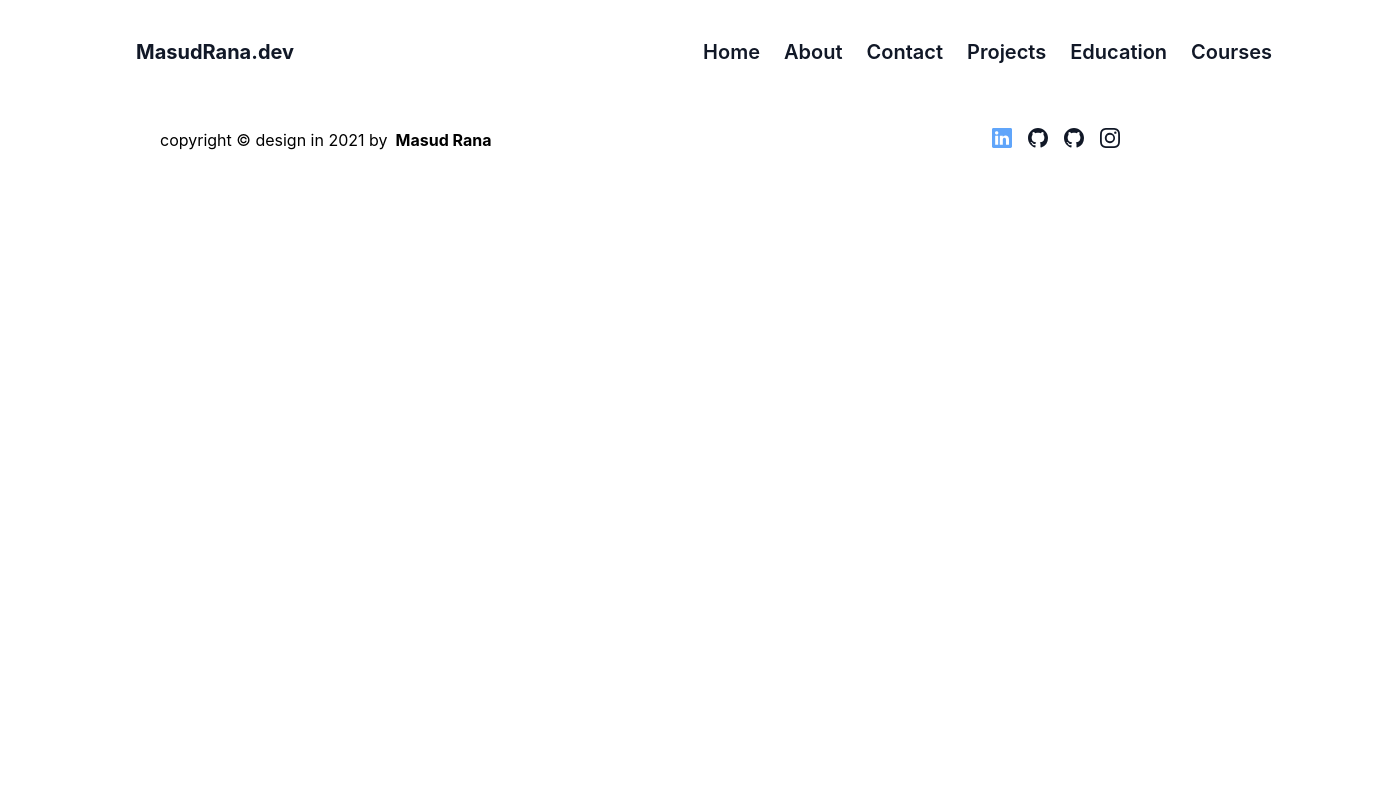
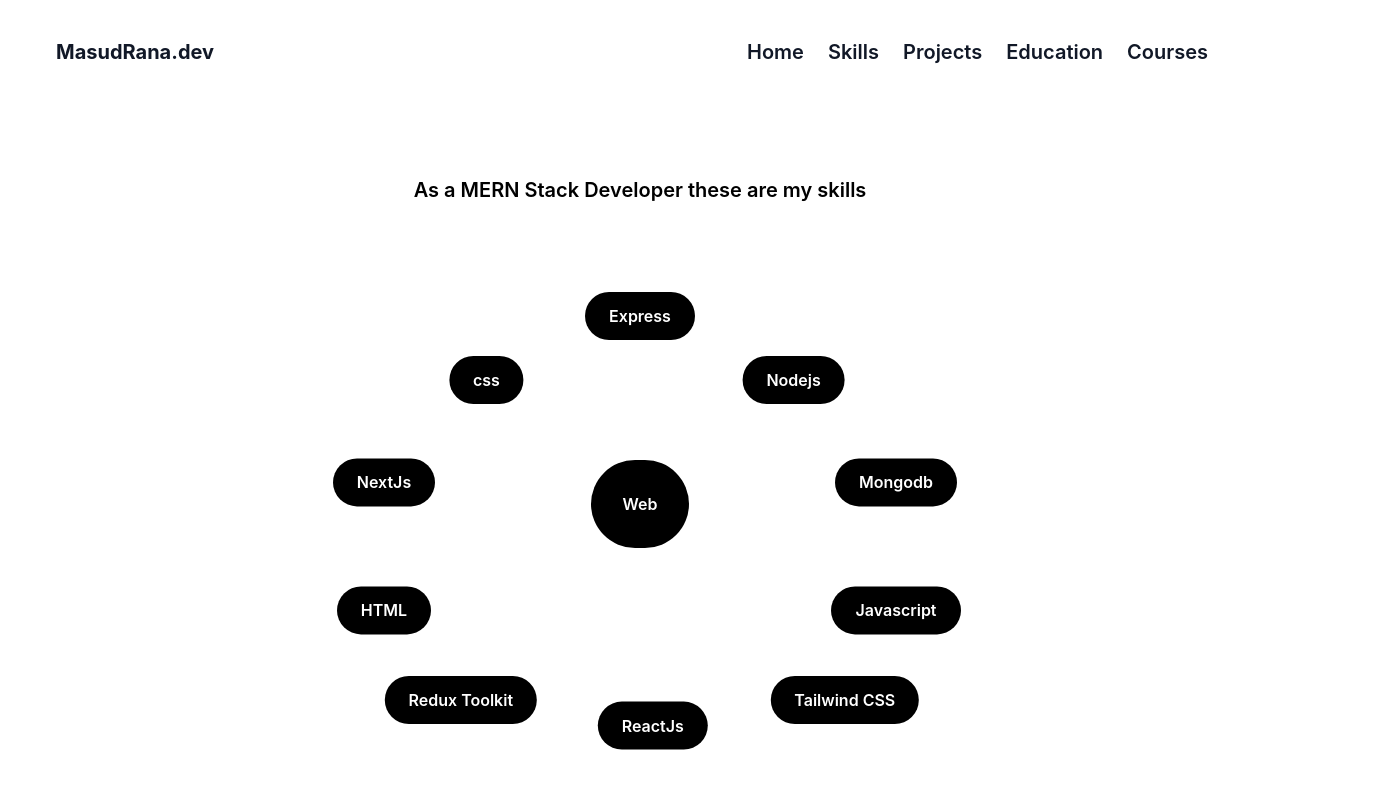
Before and after one commit to MasudRana15924/portfolio, a React (Create React App) app: page /skill in a window 1280 px wide. Shown: the top 788 px of the page, 1376 px wide, since content can reach past the window. Built offline with nearby package versions, Linux system fonts and the light colour scheme.

Commit message:
skills animation added

```diff
--- a/package.json
+++ b/package.json
@@ -6,6 +6,7 @@
     "@testing-library/jest-dom": "^5.17.0",
     "@testing-library/react": "^13.4.0",
     "@testing-library/user-event": "^13.5.0",
+    "framer-motion": "^10.16.1",
     "react": "^18.2.0",
     "react-bootstrap": "^2.8.0",
     "react-dom": "^18.2.0",
--- a/src/App.js
+++ b/src/App.js
@@ -9,6 +9,10 @@
 import Footer from './screen/shared/Footer';
 import { useEffect, useState } from 'react';
 import Loader from './pages/loader/Loader';
+import Projects from './pages/home/Projects';
+import Education from './pages/home/Education';
+import Courses from './pages/home/Courses';
+import Skills from './pages/home/Skills';
 function App() {
   const [loading, setLoading] = useState(true);
   useEffect(() => {
@@ -26,8 +30,12 @@
       <Routes>
         <Route exact path="/" element={<Home />} />
         <Route path="/home" element={<Home />} />
+        <Route path="/projects" element={<Projects />} />
+        <Route path="/education" element={<Education />} />
+        <Route path="/courses" element={<Courses />} />
+        <Route path="/skill" element={<Skills />} />
       </Routes>
-      <Footer></Footer>
+      {/* <Footer></Footer> */}
     </BrowserRouter>
   </div>}
 </div>
--- a/src/index.css
+++ b/src/index.css
@@ -9,6 +9,7 @@
 		sans-serif;
 	-webkit-font-smoothing: antialiased;
 	-moz-osx-font-smoothing: grayscale;
+	overflow-x: hidden;
 }
 
 code {
@@ -21,7 +22,6 @@
 	top: 0;
 	background-color: #fff;
 	z-index: 200;
-
 }
 
 .info-icon {
@@ -49,20 +49,6 @@
 	position: relative;
 }
 
-/* .banner-image:hover{
-
-    border-radius: 16% 48% 10% 41% / 33% 29% 43% 35% ;
-}  */
-/* education part */
-/* @import url('https://fonts.googleapis.com/css2?family=Poppins:wght@300;400;500;600;700&display=swap'); */
-/* *{
-	margin:0;
-	padding:0;
-	box-sizing: border-box;
-}
-body{
-	font-family: 'Poppins', sans-serif;
-} */
 .timeline-section {
 	background-color: white;
 	min-height: 100vh;
@@ -142,9 +128,36 @@
 	/* font-weight: 300; */
 	line-height: 22px;
 }
+/* footer  */
+.custom-shape-divider-top-1692716391 {
+    position: absolute;
+    top: 0;
+    left: 0;
+    width: 100%;
+    overflow: hidden;
+    line-height: 0;
+}
 
+.custom-shape-divider-top-1692716391 svg {
+    position: relative;
+    display: block;
+    width: calc(100% + 1.3px);
+    height: 228px;
+}
+
+.custom-shape-divider-top-1692716391 .shape-fill {
+    fill: #FFFFFF;
+}
 /* responsive */
+@media only screen and (max-width: 600px) {
+	body{
+		overflow-x: hidden;
+	}
+  }
 @media(max-width: 767px) {
+	body{
+		overflow-x: hidden;
+	}
 	.timeline-items::before {
 		left: 7px;
 	}
--- a/src/pages/home/Banner.js
+++ b/src/pages/home/Banner.js
@@ -1,14 +1,16 @@
 import React from 'react';
 import img from '../../assets/banner.jpg';
 import { BsLinkedin, BsGithub } from 'react-icons/bs';
-import { AiFillHtml5 } from 'react-icons/ai';
+import { AiFillHtml5,AiFillFacebook,AiFillInstagram } from 'react-icons/ai';
 import { DiCss3, DiJavascript1, DiReact, DiNodejsSmall, DiMongodb } from 'react-icons/di';
 import { BiLogoTailwindCss } from 'react-icons/bi';
 import resume from '../../assets/cv.pdf';
 import Typewriter from 'typewriter-effect';
+import Footer from '../../screen/shared/Footer';
+
 const Banner = () => {
     return (
-        <div id="about" className="mx-auto lg:w-3/4 border border-white" >
+        <div  className="mx-auto lg:w-3/4 2xl:w-2/4 border border-white" >
             <div className="lg:flex lg:justify-between mt-24 lg:mt-52">
                 <div className="w-full pl-2 lg:pl-0">
                     <p className="text-start text-2xl lg:text-5xl font-bold mt-12">Junior MERN Stack Developer</p>
@@ -22,7 +24,6 @@
                             loop: true,
 
                         }}
-
                     />
                     </p>
                     <div className="lg:hidden flex gap-4">
@@ -35,6 +36,12 @@
                         <a href="https://github.com/MasudRana924" target="_blank" rel="noopener noreferrer" >
                             <BsGithub className="mt-4 text-xl text-gray-900"></BsGithub>
                         </a>
+                        <a href="https://web.facebook.com/masud924" target="_blank" rel="noopener noreferrer" >
+                        <AiFillFacebook className="mt-4 text-xl text-blue-500"></AiFillFacebook>
+                    </a>
+                    <a href="https://www.instagram.com/masudrana_924/" target="_blank" rel="noopener noreferrer" >
+                        <AiFillInstagram className="mt-4 text-xl text-orange-500"></AiFillInstagram>
+                    </a>
                     </div>
                     <div className="w-2/4 mt-6 ">
                         <a href={resume} download>
@@ -55,9 +62,16 @@
                     <a href="https://github.com/MasudRana924" target="_blank" rel="noopener noreferrer" >
                         <BsGithub className="mt-4 text-xl text-gray-900"></BsGithub>
                     </a>
+                    <a href="https://web.facebook.com/masud924" target="_blank" rel="noopener noreferrer" >
+                        <AiFillFacebook className="mt-4 text-xl text-blue-500"></AiFillFacebook>
+                    </a>
+                    <a href="https://www.instagram.com/masudrana_924/" target="_blank" rel="noopener noreferrer" >
+                        <AiFillInstagram className="mt-4 text-xl text-orange-500"></AiFillInstagram>
+                    </a>
                 </div>
+
             </div>
-            <div className="flex mt-16 ml-2 lg:ml-0">
+            {/* <div className="flex mt-16 ml-2 lg:ml-0">
                 <p className="text-start text-xl text-gray-900 font-semibold ">Skills | </p>
                 <abbr title="HTML 5">  <AiFillHtml5 className=" text-red-400 lg:ml-6 mt-1 lg:mt-0 h-6 w-10  lg:h-10 lg:w-12"></AiFillHtml5></abbr>
                 <abbr title="CSS">      <DiCss3 className="text-blue-400 mt-1 lg:mt-0 h-6 w-10  lg:h-10 lg:w-12"></DiCss3></abbr>
@@ -67,7 +81,7 @@
                 <abbr title="Mongo Db">       <DiMongodb className="text-green-400 h-6 w-10 mt-1 lg:mt-0 lg:h-10 lg:w-12"></DiMongodb></abbr>
                 <abbr title="Nodejs">     <DiNodejsSmall className="text-green-400 h-6 w-10 mt-1 lg:mt-0 lg:h-10 lg:w-12"></DiNodejsSmall></abbr>
 
-            </div>
+            </div> */}
 
         </div>
     );
--- a/src/pages/home/Projects.js
+++ b/src/pages/home/Projects.js
@@ -4,9 +4,10 @@
 import videoOne from '../../assets/fintech.mp4';
 import { BsGithub} from 'react-icons/bs';
 import { MdPreview } from 'react-icons/md';
+import Footer from '../../screen/shared/Footer';
 const Projects = () => {
     return (
-        <div id="pojects" className="lg:w-3/4 lg:mx-auto border border-white" >
+        <div  className=" lg:mt-24 lg:w-3/4 2xl:w-2/4 mx-auto lg:mx-auto border border-white" >
             <p className="text-start text-gray-900 text-xl lg:text-3xl mb-5 ml-4 lg:ml-0 font-semibold mt-24 lg:mt-24">My Projects</p>
             <p className="text-start text-md text-gray-900 mb-10 font-semibold ml-4 lg:ml-0">Each project has backend service</p>
             <div className="lg:flex ">
@@ -77,7 +78,7 @@
                     />
                 </div>
             </div>
-
+            <Footer></Footer>
         </div>
     );
 };
--- /dev/null
+++ b/src/pages/home/Skills.js
@@ -0,0 +1,55 @@
+import React from 'react';
+import { motion } from "framer-motion"
+import { AiFillHtml5 } from 'react-icons/ai';
+import { DiCss3, DiJavascript1, DiReact, DiNodejsSmall, DiMongodb } from 'react-icons/di';
+import { BiLogoTailwindCss } from 'react-icons/bi';
+
+const Skill = ({ name, x, y }) => {
+    return (
+        <motion.div className="lg:w-full flex items-center justify-center  font-semibold  text-light  shadow-dark" whileHover={{ scale: 1.05 }}
+        initial={{x:0,y:0}}
+        whileInView={{x:x,y:y}}
+        transition={{duration:1.5}}
+        >
+            <p className="bg-black text-white rounded-full flex items-center justify-center  font-semibold  text-light  shadow-dark cursor-pointer absolute px-2  lg:px-6  lg:py-3 mb-20">{name}</p>
+        </motion.div>
+    )
+}
+const Skills = () => {
+    return (
+        <div className="mt-24 lg:mt-44 lg:w-3/4 mx-auto mb-20 ">
+           <p className=" ml-2 lg:ml-0 text-start lg:text-center text-mx  lg:font-semibold lg:text-xl">As a MERN Stack Developer these are my skills </p>
+            <motion.div className="hidden mt-48 lg:mt-64 2xl:mt-72 lg:flex items-center justify-center  font-semibold  text-light  shadow-dark  " whileHover={{ scale: 1.05 }}>
+                <p className="bg-black text-white lg:p-8 rounded-full flex items-center justify-center  font-semibold  text-light  shadow-dark cursor-pointer">Web</p>
+            </motion.div>
+            {/* <skill name="css" x="-5vw" y="-10vw"></skill> */}
+            <div className="hidden lg:block">
+           <Skill name="HTML" x="-20vw" y="8vw">CSS</Skill>
+            <Skill name="css" x="-12vw" y="-10vw">CSS</Skill>
+            <Skill name="Javascript" x="20vw" y="8vw">CSS</Skill>
+            <Skill name="ReactJs" x="1vw" y="17vw">CSS</Skill>
+            <Skill name="Redux Toolkit" x="-14vw" y="15vw">CSS</Skill>
+            <Skill name="NextJs" x="-20vw" y="-2vw">CSS</Skill>
+            <Skill name="Nodejs" x="12vw" y="-10vw">CSS</Skill>
+            <Skill name="Mongodb" x="20vw" y="-2vw">CSS</Skill>
+            <Skill name="Express" x="0vw" y="-15vw">CSS</Skill>
+            <Skill name="Tailwind CSS" x="16vw" y="15vw" >CSS</Skill>
+           </div>
+           <div className="lg:hidden ">
+           <div className="flex mt-16 ml-2 lg:ml-0">
+                <p className="text-start text-xl text-gray-900 font-semibold ">Skills | </p>
+                <abbr title="HTML 5">  <AiFillHtml5 className=" text-red-400 lg:ml-6 mt-1 lg:mt-0 h-6 w-10  lg:h-10 lg:w-12"></AiFillHtml5></abbr>
+                <abbr title="CSS">      <DiCss3 className="text-blue-400 mt-1 lg:mt-0 h-6 w-10  lg:h-10 lg:w-12"></DiCss3></abbr>
+                <abbr title="JavaScript">      <DiJavascript1 className="text-yellow-400 mt-1 lg:mt-0 h-6 w-10  lg:h-10 lg:w-12"></DiJavascript1></abbr>
+                <abbr title="React">      <DiReact className="text-blue-400 mt-1 lg:mt-0 h-6 w-10  lg:h-10 lg:w-12"></DiReact></abbr>
+                <abbr title="Tailwind CSS">      <BiLogoTailwindCss className="text-blue-400 mt-1 lg:mt-0 h-6 w-10  lg:h-10 lg:w-12"></BiLogoTailwindCss></abbr>
+                <abbr title="Mongo Db">       <DiMongodb className="text-green-400 h-6 w-10 mt-1 lg:mt-0 lg:h-10 lg:w-12"></DiMongodb></abbr>
+                <abbr title="Nodejs">     <DiNodejsSmall className="text-green-400 h-6 w-10 mt-1 lg:mt-0 lg:h-10 lg:w-12"></DiNodejsSmall></abbr>
+
+            </div>
+           </div>
+        </div>
+    );
+};
+
+export default Skills;
--- a/src/pages/loader/Loader.js
+++ b/src/pages/loader/Loader.js
@@ -5,6 +5,9 @@
     return (
         <div className="w-2/4 lg:w-1/4 mx-auto mt-64 lg:mt-72">
             <img src={logo} alt="" className=""/>
+            <div class="blob">
+
+        </div>
         </div>
     );
 };
--- a/src/screen/shared/Footer.js
+++ b/src/screen/shared/Footer.js
@@ -3,7 +3,7 @@
 
 const Footer = () => {
     return (
-        <div className=" lg:w-3/4 lg:mx-auto mt-12 lg:mt-32 h-32">
+        <div className=" lg:w-3/4 lg:mx-auto mt-12 h-32">
             <div className="lg:flex justify-between">
             <p className="text-start ml-4 lg:ml-0">copyright <span className="">©</span>  design in 2021 by
                 <span className="font-bold ml-2">Masud Rana </span>
@@ -23,7 +23,9 @@
                         </a>
                     </div>
             </div>
+
         </div>
+
     );
 };
 
--- a/src/screen/shared/Navbar.js
+++ b/src/screen/shared/Navbar.js
@@ -2,8 +2,6 @@
 import { Link } from 'react-router-dom';
 import { FiMenu } from 'react-icons/fi';
 import { RxCross1 } from "react-icons/rx";
-import { HashLink } from 'react-router-hash-link';
-import { Nav, } from 'react-bootstrap';
 const Navbar = () => {
 
     const [active, setActive] = useState(false)
@@ -11,16 +9,12 @@
         setActive(!active)
     }
     return (
-        <div className="navbar w-full">
+        <div className="navbar w-full  overflow-hidden">
             <header className="lg:pl-2 lg:pr-2 lg:w-full lg:mx-auto  lg:mr-12 mt-6">
                 <nav className="flex items-center justify-between pr-3 lg:py-4 lg:pr-0" aria-label="Global"  >
                     <div className="flex lg:flex-1 ">
 
-                        {/* <Link to="/">
-                            <p className="text-xl font-bold leading-6 text-gray-900 ml-4 lg:ml-32">MasudRana.dev</p>
-
-                        </Link> */}
-                        <Nav.Link as={HashLink} to="/home#about" className="text-xl font-bold leading-6 text-gray-900 ml-4 lg:ml-32">MasudRana.dev</Nav.Link>
+                        <Link  to="/home" className="text-xl font-bold leading-6 text-gray-900 ml-2 lg:ml-12">MasudRana.dev</Link>
                     </div>
                     <div className="flex lg:hidden">
                         <button
@@ -29,23 +23,24 @@
                             onClick={showMenu}
                         >
                             <span className="sr-only">Open main menu</span>
-                            <FiMenu className="lg:hidden block h-6 w-8 cursor-pointer mr-3 "
+                            <FiMenu className="lg:hidden block h-6 w-6 cursor-pointer mr-3 "
                             />
                         </button>
                     </div>
-                    <div class="hidden lg:ml-16 lg:flex lg:gap-x-6 2xl:gap-x-12">
+                    <div class="hidden lg:mr-16 lg:flex lg:gap-x-6 2xl:gap-x-12">
 
-                        {/* {navigation.map((item) => (
-                            <Link key={item.name} as={HashLink}  to={`/home#${item.to}`} className="text-xl font-semibold leading-6 text-gray-900">
-                                {item.name}
-                            </Link>
-                        ))} */}
-                        <Nav.Link as={HashLink} to="/home#about" className="text-xl font-semibold leading-6 text-gray-900">Home</Nav.Link>
+                        <Link to="/home" className="text-xl font-semibold leading-6 text-gray-900">Home</Link>
+                        <Link to="/skill" className="text-xl font-semibold leading-6 text-gray-900">Skills</Link>
+
+                        <Link to="/projects" className="text-xl font-semibold leading-6 text-gray-900">Projects</Link>
+                        <Link to="/education" className="text-xl font-semibold leading-6 text-gray-900">Education</Link>
+                        <Link to="/courses" className="text-xl font-semibold leading-6 text-gray-900">Courses</Link>
+                        {/* <Nav.Link as={HashLink} to="/home#about" className="text-xl font-semibold leading-6 text-gray-900">Home</Nav.Link>
                         <Nav.Link as={HashLink} to="/home#about" className="text-xl font-semibold leading-6 text-gray-900">About</Nav.Link>
                         <Nav.Link as={HashLink} to="/home#contact" className="text-xl font-semibold leading-6 text-gray-900">Contact</Nav.Link>
                         <Nav.Link as={HashLink} to="/home#pojects" className="text-xl font-semibold leading-6 text-gray-900">Projects</Nav.Link>
                         <Nav.Link as={HashLink} to="/home#education" className="text-xl font-semibold leading-6 text-gray-900">Education</Nav.Link>
-                        <Nav.Link as={HashLink} to="/home#courses" className="text-xl font-semibold leading-6 text-gray-900">Courses</Nav.Link>
+                        <Nav.Link as={HashLink} to="/home#courses" className="text-xl font-semibold leading-6 text-gray-900">Courses</Nav.Link> */}
 
                     </div>
 
@@ -53,34 +48,34 @@
                 {/* for small devices */}
                 <ul className={active ? '  border border-gray-200 flex-col flex fixed inset-0 left-1/4 left:left-3/4 uppercase   gap-6  md: lg:block bg-white text-black text-start  ml-16' : 'hidden'}>
                     <div className="flex justify-between">
-                        <RxCross1 className="text-xl ml-5  mt-6 text-black" onClick={showMenu}></RxCross1>
+                        <RxCross1 className="text-md ml-5  mt-6 text-black" onClick={showMenu}></RxCross1>
 
                     </div>
                     <ul>
                         <li>
-                            {/* <Link to="/" className=" text-sm  text-gray-900 px-5    block " onClick={showMenu}>Home</Link> */}
-                            <Nav.Link as={HashLink} to="/home#home" className=" text-sm  text-gray-900 px-5    block " onClick={showMenu}>Home</Nav.Link>
+                            <Link to="/" className=" text-sm  text-gray-900 px-5    block " onClick={showMenu}>Home</Link>
+
                         </li>
                         <li>
-                            {/* <Link to="/" className="text-sm  text-gray-900 px-5 py-2   block " onClick={showMenu}>
-                                About
-                            </Link> */}
-                            <Nav.Link as={HashLink} to="/home#home" className="text-sm text-gray-900 px-5 py-3   block " onClick={showMenu}>About</Nav.Link>
+                            <Link to="/skill" className="text-sm  text-gray-900 px-5 py-2   block " onClick={showMenu}>
+                                Skill
+                            </Link>
+
                         </li>
 
                         <li>
-                            {/* <Link to="/contact" className="text-sm  text-gray-900 px-5 py-2   block " onClick={showMenu}>Contact</Link> */}
-                            <Nav.Link as={HashLink} to="/home#contact" className="text-sm text-gray-900 px-5 py-2   block" onClick={showMenu}>Contact</Nav.Link>
+                            <Link to="/contact" className="text-sm  text-gray-900 px-5 py-2   block " onClick={showMenu}>Contact</Link>
+
                         </li>
                         <li>
-                            {/* <Link to="/projects" className="text-sm  text-gray-900 px-5 py-2   block " onClick={showMenu}>Projects</Link> */}
-                            <Nav.Link as={HashLink} to="/home#pojects" className="text-sm  text-gray-900 px-5 py-2   block " onClick={showMenu}>Projects</Nav.Link>
+                            <Link to="/projects" className="text-sm  text-gray-900 px-5 py-2   block " onClick={showMenu}>Projects</Link>
+
                         </li>
                         <li>
-                            <Nav.Link as={HashLink} to="/home#education" className="text-smtext-gray-900 px-5 py-2 block " onClick={showMenu}>Education</Nav.Link>
+                        <Link to="/education" className="text-sm  text-gray-900 px-5 py-2   block " onClick={showMenu}>Education</Link>
                         </li>
                         <li>
-                            <Nav.Link as={HashLink} to="/home#courses" className="text-smtext-gray-900 px-5 py-2 block " onClick={showMenu}>Courses</Nav.Link>
+                        <Link to="/courses" className="text-sm  text-gray-900 px-5 py-2   block " onClick={showMenu}>Courses</Link>
                         </li>
                     </ul>
                 </ul>
```
Also changed, not shown: src/pages/home/Courses.js (+6 -4 lines), src/pages/home/Education.js (+6 -4 lines), src/pages/home/Home.js (+2 -10 lines), 2 other files (tests, documents, lock files or other folders).
